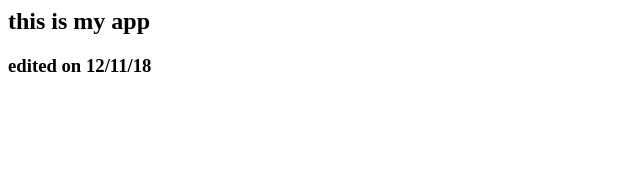
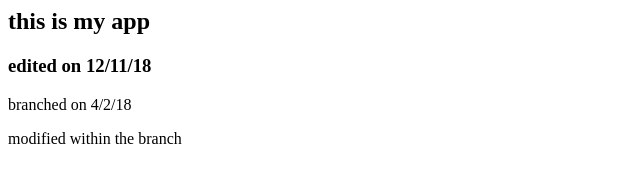
Before and after one commit to vetronz/myApp, a plain HTML site: page index.html in a window 1280 px wide. Shown: the whole page, without its empty margins (0-640 px from the left). Drawn offline with Linux system fonts and the light colour scheme.

```diff
--- a/index.html
+++ b/index.html
@@ -4,4 +4,6 @@
 
 <h3> edited on 12/11/18  </h3>
 
+<p>branched on 4/2/18</p>
+<p> modified within the branch</p>
 </html>
```
